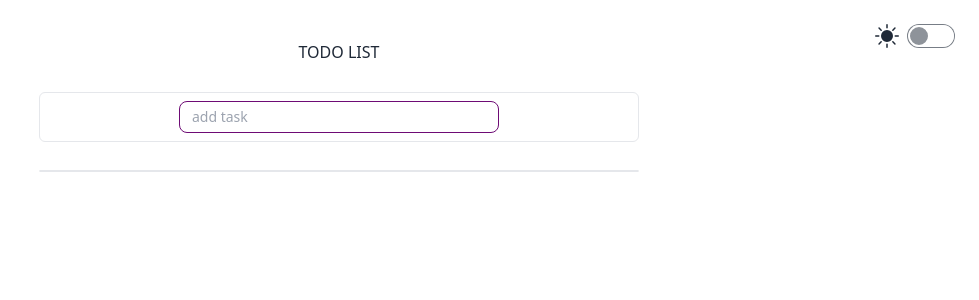
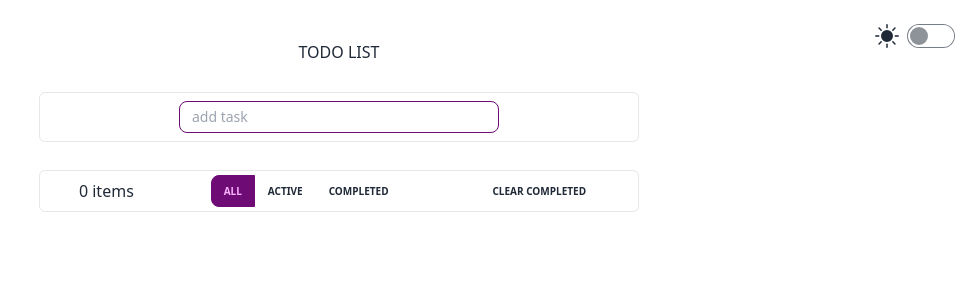
Before and after one commit to AnderyDov/test_todo_ts, a React app: page / in a window 1280 px wide. Shown: the top 300 px of the page, without its empty margins (301-1280 px from the left). Built offline with nearby package versions, Linux system fonts and the light colour scheme.

Commit message:
Add ButtonsPanel, addfiltration functional

```diff
--- a/src/App.tsx
+++ b/src/App.tsx
@@ -14,8 +14,8 @@ export default function App() {
     >
       TODO LIST
       <ToggleTheme />
-      <InputTask/>
-      <List/>
+      <InputTask />
+      <List />
     </div>
   );
 
--- /dev/null
+++ b/src/components/ButtonsPanel.tsx
@@ -0,0 +1,62 @@
+import { useAppDispatch, useAppSelector } from "../store/customHooks"; // Хуки редакса
+import { clearCompleted, changeFilter } from "../store/appSlice"; // Редюсеры  для фильтрации и удаления выполненных щадач
+import React from "react";
+
+export default function ButtonsPanel() {
+  const dispatch = useAppDispatch();
+  const count = useAppSelector((state) => state.app.count); // Состояние колличество задач
+  const filter = useAppSelector((state) => state.app.filter); // Состояние фильтрации
+
+  // Функция удаляет выполненные задачи
+  function clearCompletedFunc() {
+    dispatch(clearCompleted());
+  }
+
+  // Функция изменяет фильтр для показа задач
+  function changeFilterFunc(e: React.ChangeEvent<HTMLButtonElement>) {
+    dispatch(changeFilter(e.currentTarget.dataset.title));
+  }
+
+  let out = (
+    <div className="flex justify-around my-1">
+      <div className="flex items-center">{count} items</div>
+      <div className="btn-group">
+        <input
+          type="radio"
+          name="options"
+          data-title="all"
+          checked={filter === "all" ? true : false}
+          onChange={changeFilterFunc}
+          className="btn btn-ghost btn-sm text-[10px]"
+          value="All"
+        />
+        <input
+          type="radio"
+          name="options"
+          data-title="active"
+          onChange={changeFilterFunc}
+          checked={filter === "active" ? true : false}
+          className="btn btn-ghost btn-sm text-[10px]"
+          value="Active"
+        />
+        <input
+          type="radio"
+          name="options"
+          data-title="completed"
+          onChange={changeFilterFunc}
+          checked={filter === "completed" ? true : false}
+          className="btn btn-ghost btn-sm text-[10px]"
+          value="Completed"
+        />
+      </div>
+      <button
+        className="btn btn-ghost btn-sm text-[10px]"
+        onClick={clearCompletedFunc}
+      >
+        Clear completed
+      </button>
+    </div>
+  );
+
+  return out;
+}
--- a/src/components/InputTask.tsx
+++ b/src/components/InputTask.tsx
@@ -6,15 +6,15 @@ export default function InputTask() {
   const dispatch = useAppDispatch();
 
   // Функция добавления новой задачи, срабатывае при потере фокуса
-  function addNewTask(e:React.FocusEvent<HTMLInputElement>):void  {
+  function addNewTask(e: React.FocusEvent<HTMLInputElement>): void {
     if (e.target.value !== "") {
-      dispatch(addTask( e.target.value));
+      dispatch(addTask(e.target.value));
     }
     e.target.value = "";
   }
 
   // Функция сбрасввания фокуса с инпута по нажатию "Enter"
-  function addTaskPressEnter(e:React.KeyboardEvent< HTMLInputElement>):void {
+  function addTaskPressEnter(e: React.KeyboardEvent<HTMLInputElement>): void {
     if (e.key === "Enter") {
       e.currentTarget.blur();
     }
--- a/src/components/List.tsx
+++ b/src/components/List.tsx
@@ -1,39 +1,36 @@
-import {useEffect } from "react";
+import { useEffect } from "react";
 import { useAppSelector, useAppDispatch } from "../store/customHooks"; // Хуки редакса
 import { setCount } from "../store/appSlice"; // Редюсеры управления состоянием приложения
 import Task from "./Task"; // Компонент для отрисовки одной задачи
-// import ButtonsPanel from "./ButtonsPanel"; // Компонент панель кнопок для управления приложением
+import ButtonsPanel from "./ButtonsPanel"; // Компонент панель кнопок для управления приложением
 
 export default function List() {
   const dispatch = useAppDispatch();
   const list = useAppSelector((state) => state.app.list); // Состояние список задач
   const filter = useAppSelector((state) => state.app.filter); // Состояние режим фильтрации
 
-
   // Взависимости от состояния фильтрации добовляет элементы списка
-  let showList = [...list].map((el) => <Task  key={el.id} id={el.id} text={el.text} status={el.status} filter={filter}/>);
+  let showList = [...list].map((el) => (
+    <Task
+      key={el.id}
+      id={el.id}
+      text={el.text}
+      status={el.status}
+      filter={filter}
+    />
+  ));
 
   // Эффект срабатывает при перерендере и изменяет колличество элементов списаки для показа на страние
   useEffect(() => {
-    dispatch(setCount(document.querySelectorAll("li").length ));
+    dispatch(setCount(document.querySelectorAll("li").length));
   });
 
   let out = (
     <div className="w-6/12 min-w-[500px]  mt-7 border rounded-md">
       <ol>{showList}</ol>
-      {/* <ButtonsPanel /> */}
+      <ButtonsPanel />
     </div>
   );
 
   return out;
 }
-
-    // if (filter === "completed" && el.status === true) {
-    //   return li;
-    // }
-    // if (filter === "active" && el.status === false) {
-    //   return li;
-    // }
-    // if (filter === "all") {
-    //   return li;
-    // }
--- a/src/components/Task.tsx
+++ b/src/components/Task.tsx
@@ -3,32 +3,32 @@ import SvgComponent from "../components/SvgComponent"; // Компонент д
 import { delTask, changeTask, changeStatus } from "../store/appSlice"; // Редюсеры управления состоянием приложения
 
 interface Prop {
-  id:string,
-  text:string,
-  status:boolean,
-  filter:string
+  id: string;
+  text: string;
+  status: boolean;
+  filter: string;
 }
 
-export default function Task({id, text,status, filter}:Prop){
+export default function Task({ id, text, status, filter }: Prop) {
   const dispatch = useAppDispatch();
 
   // Функция удаляет задачу по её ID
-  function deleteItem(e:React.MouseEvent<HTMLButtonElement>):void {
-    dispatch(delTask( e.currentTarget.dataset.id ));
+  function deleteItem(e: React.MouseEvent<HTMLButtonElement>): void {
+    dispatch(delTask(e.currentTarget.dataset.id));
   }
 
   // Функци изменения статуса задачаи, срабатывает по клику
-  function changeStatusFunc(e:React.MouseEvent<HTMLDivElement>) {
-    dispatch(changeStatus( e.currentTarget.dataset.id ));
+  function changeStatusFunc(e: React.MouseEvent<HTMLDivElement>) {
+    dispatch(changeStatus(e.currentTarget.dataset.id));
   }
 
   // Фукнция вставляет инпут для редактирования задачи, вешает на него событие потери фокуса
-  function startChangeTaskText(e:React.MouseEvent<HTMLSpanElement> ):void {
-    let t=e.currentTarget;
-    if(t.children.length===0){
-      let inp =document.createElement("input");
+  function startChangeTaskText(e: React.MouseEvent<HTMLSpanElement>): void {
+    let t = e.currentTarget;
+    if (t.children.length === 0) {
+      let inp = document.createElement("input");
       inp.classList.add("input", "input-bordered", "input-sm");
-      inp.value=t.textContent;
+      inp.value = t.textContent;
       t.innerHTML = "";
       t.append(inp);
       inp.focus();
@@ -37,18 +37,15 @@ export default function Task({id, text,status, filter}:Prop){
   }
 
   // Функция для сохранентя текста,срабаывает по потери фокуса
-    function saveText(e:React.FocusEvent<HTMLInputElement> | any){
-      let t= e.currentTarget
-      dispatch(changeTask({id:t.dataset.id, text:t.value}))
-     console.log( t.value);
-     e.currentTarget.parentElement.innerHTML=t.value
-
+  function saveText(e: React.FocusEvent<HTMLInputElement> | any) {
+    let t = e.currentTarget;
+    dispatch(changeTask({ id: t.dataset.id, text: t.value }));
+    console.log(t.value);
+    e.currentTarget.parentElement.innerHTML = t.value;
   }
 
-
-  let out=(<li
-        className="relative m-4   border-b-[0.5px] flex items-center"
-      >
+  let out = (
+    <li className="relative m-4   border-b-[0.5px] flex items-center">
       <div
         className="w-5 h-5 mr-2 rounded-full outline outline-1 p-1  cursor-pointer"
         data-id={id}
@@ -57,10 +54,11 @@ export default function Task({id, text,status, filter}:Prop){
         {status === true && <SvgComponent name="ok" />}
       </div>
       <span
-          className="flex items-center overflow-hidden max-w-[70%]  cursor-pointer"onClick={startChangeTaskText}
+        className="flex items-center overflow-hidden max-w-[70%]  cursor-pointer"
+        onClick={startChangeTaskText}
         data-id={id}
       >
-    { text}
+        {text}
       </span>
       <button
         className="absolute btn btn-xs btn-ghost text-[10px] flex self-center right-0  cursor-pointer"
@@ -69,7 +67,16 @@ export default function Task({id, text,status, filter}:Prop){
       >
         del
       </button>
-      </li>)
+    </li>
+  );
 
-      return out
+  if (filter === "completed" && status === true) {
+    return out;
   }
+  if (filter === "active" && status === false) {
+    return out;
+  }
+  if (filter === "all") {
+    return out;
+  }
+}
--- a/src/store/appSlice.ts
+++ b/src/store/appSlice.ts
@@ -65,7 +65,7 @@ const appSlice = createSlice({
       });
     },
     // Удаляет выполненные задачи
-    clearCompleted(state, action) {
+    clearCompleted(state) {
       state.list = state.list.filter((el) => {
         return el.status === false;
       });
```
Lines whose indentation alone changed are shown as unchanged.
